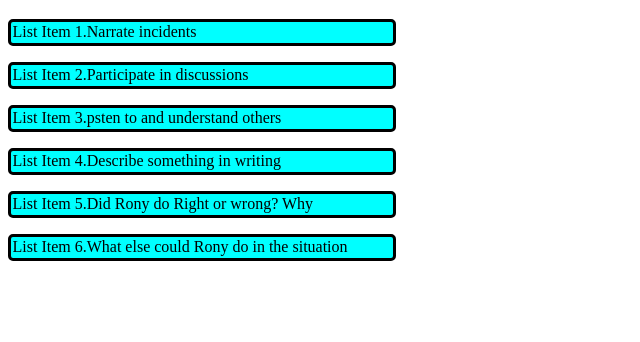
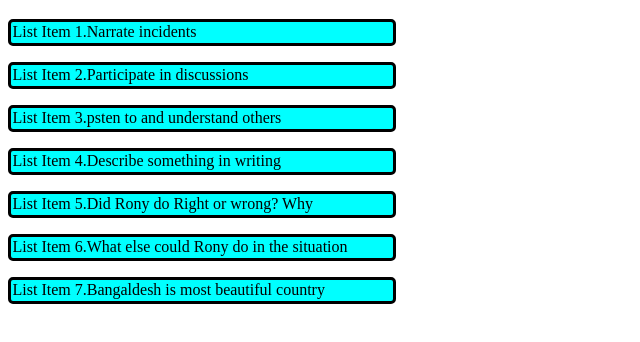
Before and after one commit to Hossainshawon/border-radius, a plain HTML site: page index.html in a window 1280 px wide. Shown: the part 178-520 px from the top of the page, without its empty margins (0-640 px from the left). Drawn offline with Linux system fonts and the light colour scheme.

Commit message:
text added

```diff
--- a/index.html
+++ b/index.html
@@ -40,6 +40,7 @@
         <p>Describe something in writing</p>
         <p>Did Rony do Right or wrong? Why</p>
         <p>What else could Rony do in the situation</p>
+        <p>Bangaldesh is most beautiful country</p>
 
 </body>
 </html>
```
